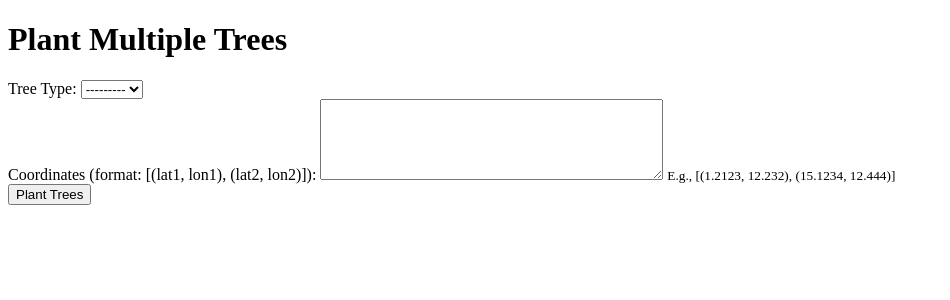
After one commit to joaocarlos-dev/trees_everywhere, a Django app: page /plant-trees/ in a window 1280 px wide. The commit adds this page. Shown: the top 300 px of the page, without its empty margins (0-950 px from the left). Run offline with Django 5.2, Linux system fonts and the light colour scheme; the visitor is signed in with stand-in values (Sample User, id 1); data that the repository does not hold is empty.

Commit message:
added multi_planting view

```diff
--- /dev/null
+++ b/trees/forms.py
@@ -0,0 +1,35 @@
+from django import forms
+
+from accounts.models import Account
+from trees.models import PlantedTree, Tree
+
+
+class PlantTreeForm(forms.ModelForm):
+    account = forms.ModelChoiceField(
+        queryset=Account.objects.none(), label="Conta")
+
+    class Meta:
+        model = PlantedTree
+        fields = ['tree', 'age', 'latitude', 'longitude', 'account']
+        widgets = {
+            'latitude': forms.NumberInput(attrs={'step': '0.000001'}),
+            'longitude': forms.NumberInput(attrs={'step': '0.000001'}),
+            'age': forms.NumberInput(attrs={'min': 0}),
+        }
+
+    def __init__(self, user, *args, **kwargs):
+        super().__init__(*args, **kwargs)
+        self.fields['account'].queryset = user.accounts.filter(  # type: ignore
+            active=True)
+
+
+class MultiPlantingForm(forms.Form):
+    tree = forms.ModelChoiceField(
+        queryset=Tree.objects.all(),
+        label="Tree Type"
+    )
+    coordinates = forms.CharField(
+        label="Coordinates (format: [(lat1, lon1), (lat2, lon2)])",
+        widget=forms.Textarea(attrs={"rows": 5}),
+        help_text="E.g., [(1.2123, 12.232), (15.1234, 12.444)]",
+    )
--- /dev/null
+++ b/trees/templates/trees/multi_plant.html
@@ -0,0 +1,28 @@
+<!DOCTYPE html>
+<html lang="en">
+  <head>
+    <meta charset="UTF-8" />
+    <title>Plant Multiple Trees</title>
+  </head>
+  <body>
+    <h1>Plant Multiple Trees</h1>
+
+    <form method="post">
+      {% csrf_token %}
+      {{ form.non_field_errors }}
+
+      <div>
+        {{ form.tree.label_tag }} {{ form.tree }}
+        {% if form.tree.errors %}<ul>{% for error in form.tree.errors %}<li style="color: red">{{ error }}</li>{% endfor %}</ul>{% endif %}
+      </div>
+
+      <div>
+        {{ form.coordinates.label_tag }} {{ form.coordinates }}
+        {% if form.coordinates.errors %}<ul>{% for error in form.coordinates.errors %}<li style="color: red">{{ error }}</li>{% endfor %}</ul>{% endif %}
+        {% if form.coordinates.help_text %}<small>{{ form.coordinates.help_text }}</small>{% endif %}
+      </div>
+
+      <button type="submit">Plant Trees</button>
+    </form>
+  </body>
+</html>
--- a/trees/templates/trees/my_trees.html
+++ b/trees/templates/trees/my_trees.html
@@ -14,6 +14,7 @@
       <li>
         {{ tree.tree.name }} - {{ tree.age }} years - Planted at
         {{tree.planted_at|date:"d/m/Y H:i" }}
+        Latitudade: {{ tree.latitude_str }} Longitude: {{ tree.longitude_str }}
       </li>
 
       {% endfor %}
--- a/trees/urls.py
+++ b/trees/urls.py
@@ -1,7 +1,8 @@
 from django.urls import path
-from .views import my_trees, plant_tree
+from .views import multi_plant_view, my_trees, plant_tree_view
 
 urlpatterns = [
     path('my-trees/', my_trees, name='my_trees'),
-    path('plant-tree/', plant_tree, name='plant_tree'),
+    path('plant-tree/', plant_tree_view, name='plant_tree'),
+    path('plant-trees/', multi_plant_view, name='multi_plant'),
 ]
--- a/trees/views.py
+++ b/trees/views.py
@@ -1,7 +1,11 @@
+import ast
+from decimal import Decimal
 from django.contrib.auth.decorators import login_required
+from django.http import HttpResponse
 from django.shortcuts import redirect, render
 
-from trees.models import PlantTreeForm, PlantedTree
+from trees.forms import MultiPlantingForm, PlantTreeForm
+from trees.models import PlantedTree
 
 
 @login_required
@@ -11,7 +15,7 @@ def my_trees(request):
 
 
 @login_required
-def plant_tree(request):
+def plant_tree_view(request):
     if request.method == 'POST':
         form = PlantTreeForm(request.user, request.POST)
         if form.is_valid():
@@ -30,3 +34,40 @@ def plant_tree(request):
     else:
         form = PlantTreeForm(request.user)
     return render(request, 'trees/plant_tree.html', {'form': form})
+
+
+@login_required
+def multi_plant_view(request):
+    if request.method == "POST":
+        form = MultiPlantingForm(request.POST)
+        if form.is_valid():
+            tree = form.cleaned_data['tree']
+            coordinates_str = form.cleaned_data['coordinates']
+
+            try:
+                coordinates_list = ast.literal_eval(coordinates_str)
+                if not isinstance(coordinates_list, list) or not all(
+                    isinstance(t, tuple) and len(t) == 2 for t in coordinates_list
+                ):
+                    raise ValueError("Invalid coordinates format.")
+
+                tree_locations = [
+                    (tree, (Decimal(str(lat)), Decimal(str(lon))))
+                    for lat, lon in coordinates_list
+                ]
+
+                account = request.user.accounts.first()
+                if not account:
+                    return HttpResponse("User does not have an associated account.", status=400)
+
+                request.user.plant_trees(tree_locations, account)
+                return redirect("my_trees")
+
+            except (SyntaxError, ValueError) as e:
+                form.add_error(
+                    'coordinates', f"Error parsing coordinates: {e}")
+
+    else:
+        form = MultiPlantingForm()
+
+    return render(request, "trees/multi_plant.html", {"form": form})
```
Also changed, not shown: trees/models.py (+7 -17 lines).
